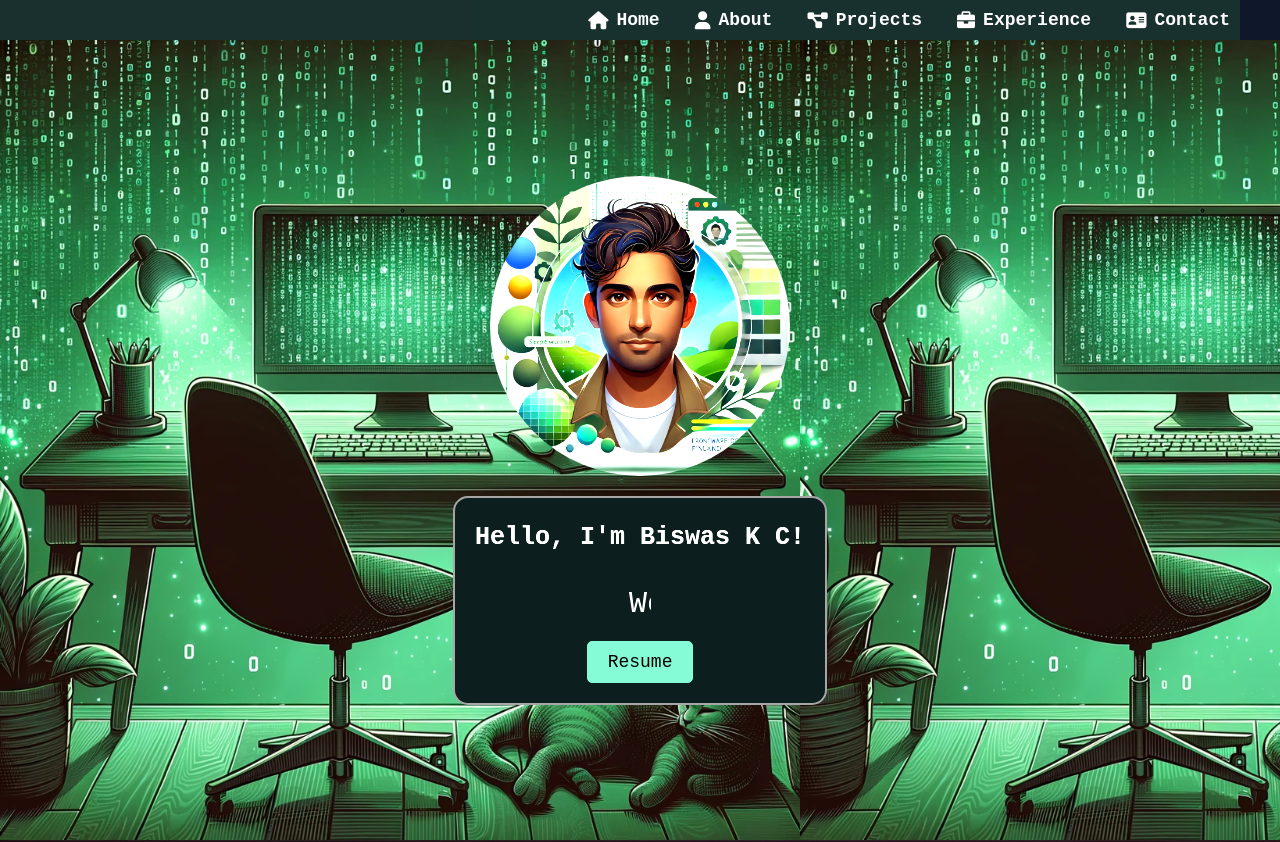
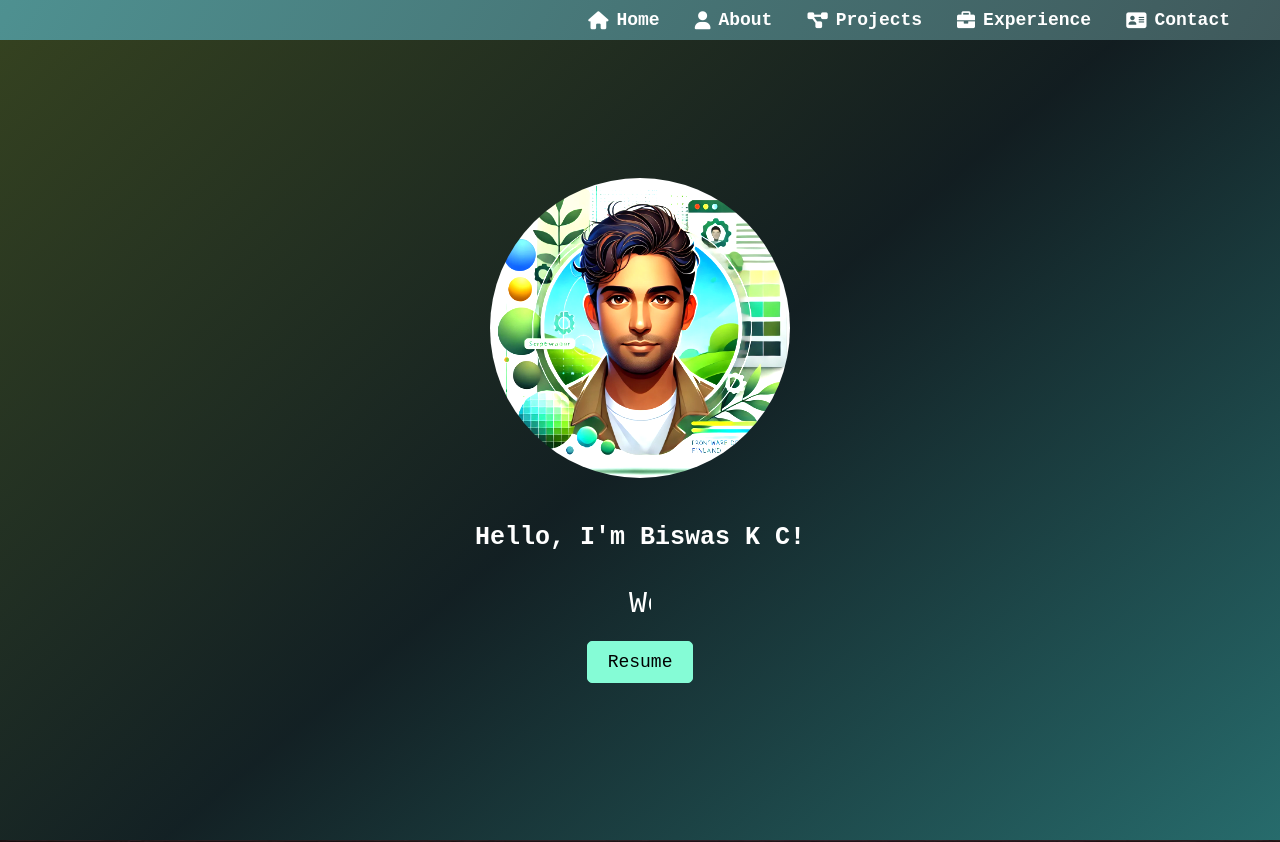
Before and after one commit to biswaskc57/Portfolio, a React (Create React App) app: page / in a window 1280 px wide. Shown: the top 842 px of the page. Built offline with nearby package versions, Linux system fonts and the light colour scheme; no server answers.

Commit message:
Added contact page

```diff
--- a/src/App.module.scss
+++ b/src/App.module.scss
@@ -9,7 +9,11 @@ body {
   height: 100%;
   color: white;
   font-family: monospace !important;
-  background-color: #0f172a;
+  // background-color: #0f172a;
+  background-size: contain;
+  background: linear-gradient(120deg, rgb(34 117 117 / 80%), /* Green with transparency */ rgb(6 12 16 / 80%), /* Blue with transparency */ rgb(46 46 4 / 80%) /* Yellow with transparency */);
+  background-size: cover;
+  background-repeat: no-repeat;
 }
 
 .appNav {
@@ -22,7 +26,6 @@ body {
   justify-content: flex-end;
   opacity: 0;
   transform: translateX(100%);
-  background: #4fb34829;
 
   &.visible {
     opacity: 1;
--- a/src/components/intro/Intro.module.scss
+++ b/src/components/intro/Intro.module.scss
@@ -7,7 +7,9 @@
   height: 100vh;
   width: auto;
   background-size: contain;
-    background-image: url("../../assets/desktop2.jpeg");
+  background: linear-gradient(320deg, rgb(34 117 117 / 80%), rgb(6 12 16 / 80%), rgb(46 46 4 / 80%));
+  background-size: cover;
+  background-repeat: no-repeat;
 }
 
 .introElements {
@@ -59,9 +61,9 @@
 .typewriterText {
   z-index: 3; /* Higher z-index to stay on top */
   margin-top: 20px;
-  background: #091717;
+  // background: #091717;
   border-radius: 15px;
-  border: 2px solid gray;
+  // border: 2px solid gray;
   padding: 20px;
   display: flex;
   flex-direction: column;
--- a/src/components/menu/menu.module.scss
+++ b/src/components/menu/menu.module.scss
@@ -3,7 +3,6 @@
   z-index: 15;
   top: 15px;
   left: 10px;
-  color: red;
   width: 50px;
   height: 40px;
 }
```
Also changed, not shown: src/assets/background.jpg (added), 1 other file (tests, documents, lock files or other folders).
